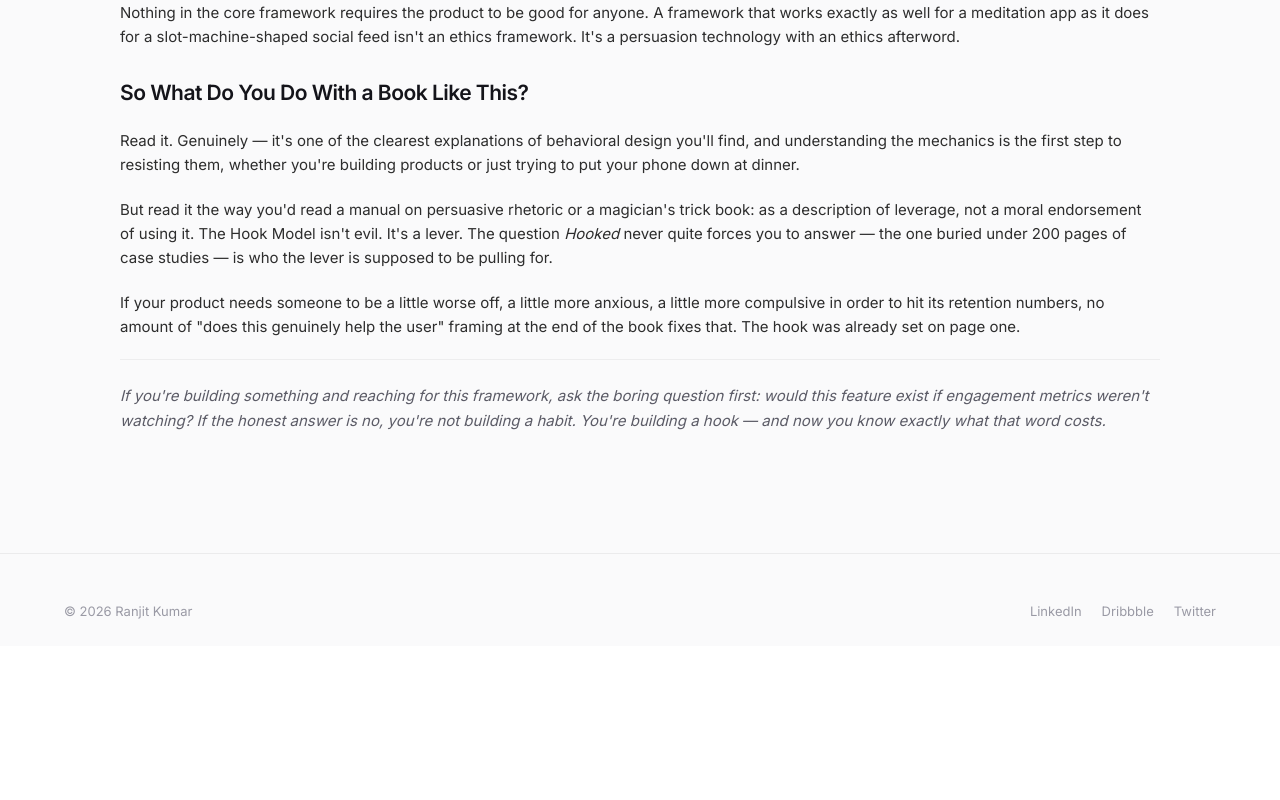
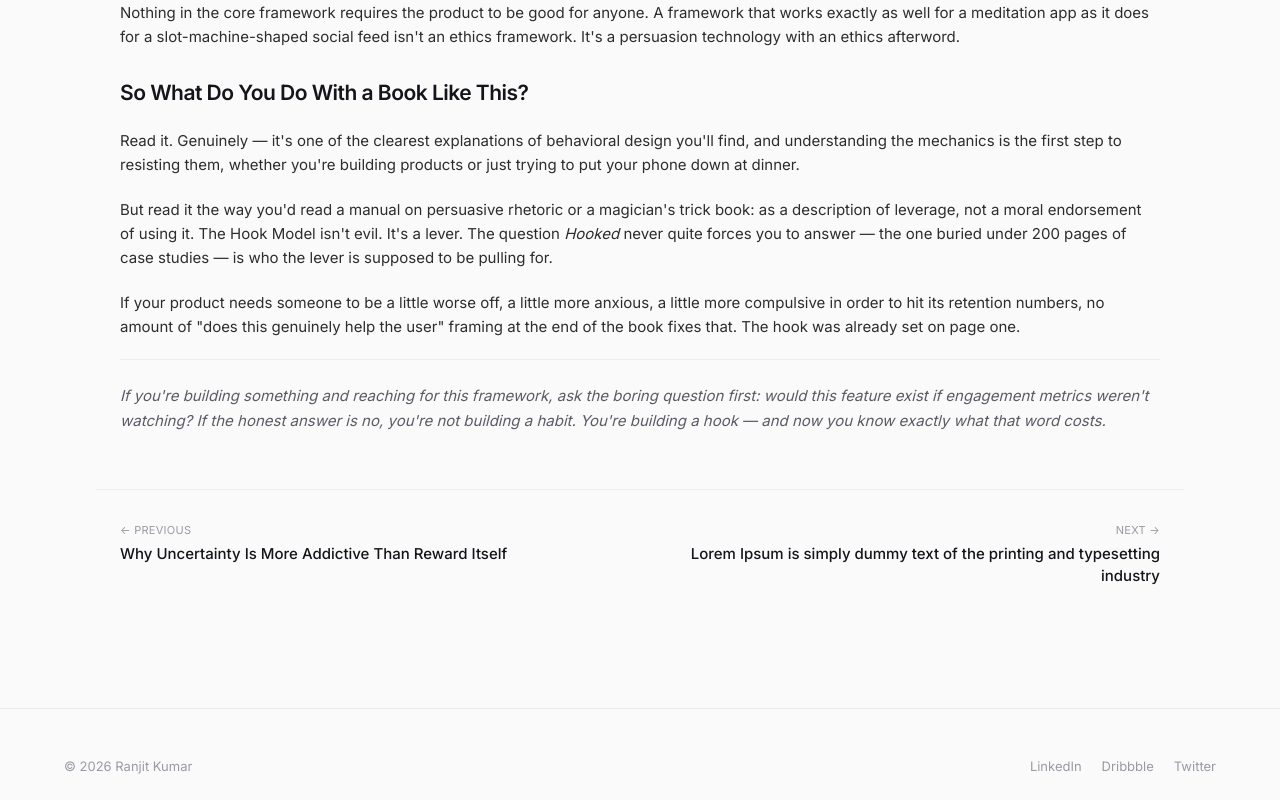
Before and after one commit to ranjitkumark/RKportfolio, a React (Vite) app: page /writing/hooked-ethics-of-habit-design in a window 1280 px wide. Shown: the part 1551-2351 px from the top of the page. Before the commit the page ends 2197 px from the top, so only its background shows below. Built offline with nearby package versions, Linux system fonts and the light colour scheme.

Commit message:
2nd blog

```diff
--- a/src/data/posts.js
+++ b/src/data/posts.js
@@ -1,8 +1,101 @@
 // Real posts live alongside placeholders here — swap in more real
 // title/excerpt/date/body content as Ranjit's writing is ready. Body is a
 // list of blocks ({ type: "p" | "h2" | "note", text }) so posts can mix
-// paragraphs, subheadings, and a closing note; *word* renders as italic.
+// paragraphs, subheadings, and a closing note; *word* renders as italic,
+// **word** renders as bold.
 export const POSTS = [
+  {
+    slug: "psychology-of-variable-rewards",
+    date: "July 23, 2026",
+    readTime: "4 min read",
+    title: "Why Uncertainty Is More Addictive Than Reward Itself",
+    excerpt:
+      "Why a maybe is more compelling than a guarantee — and why willpower alone can't beat a variable-ratio schedule.",
+    body: [
+      {
+        type: "p",
+        text:
+          "If you want to understand why you can't put your phone down, forget the app icons and the color schemes. Look at a pigeon in a box.",
+      },
+      {
+        type: "p",
+        text:
+          "In the 1950s, B.F. Skinner ran an experiment that quietly built the entire attention economy. He put pigeons in a box with a lever. Peck the lever, get a food pellet. Simple enough — the bird learns the pattern, pecks when hungry, stops when full. Predictable behavior for a predictable reward.",
+      },
+      {
+        type: "p",
+        text:
+          "Then he changed one variable. Instead of a pellet every time, the lever paid out on a *random* schedule. Sometimes one peck. Sometimes twenty. No pattern the bird could learn.",
+      },
+      {
+        type: "p",
+        text:
+          "The pigeons didn't peck less. They pecked obsessively — faster, longer, and far harder to get to stop than the pigeons on the predictable schedule. Skinner called it a variable-ratio reinforcement schedule, and it turned out to be one of the most powerful behavior-shaping tools psychology has ever documented.",
+      },
+      { type: "h2", text: "Certainty Is Boring. Your Brain Knows It." },
+      {
+        type: "p",
+        text: "Here's the counterintuitive part: a guaranteed reward is less compelling than a maybe.",
+      },
+      {
+        type: "p",
+        text:
+          "When a reward is certain, the anticipation and the payoff barely register differently — dopamine fires, you get what you expected, done. But when a reward is uncertain, dopamine doesn't just fire *at* the reward. It fires in the gap of not knowing, in the reaching itself. Neuroscientist Wolfram Schultz's research on dopamine neurons found that reward-predicting cues generate the largest dopamine response when the outcome is *maximally uncertain* — right around a 50/50 chance — not when the reward is guaranteed or impossible.",
+      },
+      { type: "p", text: "Translation: your brain isn't chasing the reward. It's chasing the not-knowing." },
+      {
+        type: "p",
+        text:
+          "This is why a slot machine is more compelling than a vending machine, even though the vending machine has a 100% success rate. It's why \"check email\" turns into a reflex faster than \"check bank balance,\" even though your bank balance changes far less often. Certainty kills the itch. Ambiguity feeds it.",
+      },
+      { type: "h2", text: "Three Flavors of Maybe" },
+      {
+        type: "p",
+        text: "Not all variable rewards work the same way, and the products that hook you hardest usually stack more than one.",
+      },
+      {
+        type: "p",
+        text:
+          "**Rewards of the tribe** — social validation you didn't see coming. A like, a comment, a reply. You don't know if it's there until you check, and it's never guaranteed, which is exactly why checking becomes reflexive.",
+      },
+      {
+        type: "p",
+        text:
+          "**Rewards of the hunt** — material or informational payoff with unpredictable value. The next scroll on a feed might be boring or it might be the best thing you've seen all week. Slot machines, loot boxes, and infinite-scroll feeds all run on this same hunt logic — you're foraging, not consuming.",
+      },
+      {
+        type: "p",
+        text:
+          "**Rewards of the self** — a private sense of competence or progress that shows up unpredictably. A high score you didn't expect. A streak you almost broke. Games are especially good at manufacturing this one because they control the entire reward schedule from scratch.",
+      },
+      {
+        type: "p",
+        text:
+          "Stack all three — you don't know if anyone liked your post, you don't know what you'll see next, you don't know if you'll beat your record — and you've built something closer to a casino than an app.",
+      },
+      { type: "h2", text: "Why Your Willpower Isn't the Problem" },
+      {
+        type: "p",
+        text:
+          "This is the part that matters most and gets said least: if you've ever felt weak-willed for checking your phone compulsively, you're diagnosing the wrong system. Variable-ratio schedules are, by design, the most resistant to extinction of any reinforcement pattern psychology has studied. Behavior trained on a variable schedule doesn't just persist longer — it's *harder to unlearn* than behavior trained on a predictable one, even after the rewards stop coming entirely. That's not a personal failing. That's the mechanism working exactly as engineered.",
+      },
+      {
+        type: "p",
+        text:
+          "Which is the uncomfortable truth sitting underneath every \"just have more self-control\" take on phone addiction: you're applying willpower to a system that was specifically selected, tested, and iterated on *because* it defeats willpower. Skinner didn't design his box to be resisted. Neither did the product teams who read his research afterward.",
+      },
+      { type: "h2", text: "The Only Real Defense" },
+      {
+        type: "p",
+        text:
+          "Since the mechanism runs on uncertainty, the only thing that actually breaks it is removing the uncertainty — not gritting your teeth through it. Turn off notifications so the trigger doesn't arrive uninvited. Batch-check things on your own schedule instead of theirs. Make the reward predictable again — check email at set times and it stops being a slot machine and goes back to being a mailbox.",
+      },
+      {
+        type: "p",
+        text: "You can't out-discipline a variable-ratio schedule. You can only stop feeding it a random one.",
+      },
+    ],
+  },
   {
     slug: "hooked-ethics-of-habit-design",
     date: "July 23, 2026",
--- a/src/pages/WritingPost.jsx
+++ b/src/pages/WritingPost.jsx
@@ -5,15 +5,17 @@ import { POSTS } from "../data/posts.js";
 
 const CONTENT_WIDTH = "max-w-[48rem] lg:max-w-[68rem]";
 
-/* Minimal inline markdown: *word* -> italic */
+/* Minimal inline markdown: **word** -> bold, *word* -> italic */
 function renderInline(text) {
-  return text.split(/(\*[^*]+\*)/g).map((part, i) =>
-    part.startsWith("*") && part.endsWith("*") ? (
-      <em key={i}>{part.slice(1, -1)}</em>
-    ) : (
-      <React.Fragment key={i}>{part}</React.Fragment>
-    )
-  );
+  return text.split(/(\*\*[^*]+\*\*|\*[^*]+\*)/g).map((part, i) => {
+    if (part.startsWith("**") && part.endsWith("**")) {
+      return <strong key={i}>{part.slice(2, -2)}</strong>;
+    }
+    if (part.startsWith("*") && part.endsWith("*")) {
+      return <em key={i}>{part.slice(1, -1)}</em>;
+    }
+    return <React.Fragment key={i}>{part}</React.Fragment>;
+  });
 }
 
 function Block({ block }) {
@@ -38,9 +40,40 @@ function Block({ block }) {
   );
 }
 
+function PostNav({ prevPost, nextPost }) {
+  if (!prevPost && !nextPost) return null;
+  return (
+    <div className="grid grid-cols-1 sm:grid-cols-2 gap-6">
+      <div>
+        {prevPost && (
+          <Link to={`/writing/${prevPost.slug}`} className="group block">
+            <div className="text-[11px] tracking-wide text-[#9A9AA5] mb-1">← PREVIOUS</div>
+            <div className="text-[14px] sm:text-[15px] font-medium text-[#14141A] group-hover:text-[#2452C4] transition-colors">
+              {prevPost.title}
+            </div>
+          </Link>
+        )}
+      </div>
+      <div className="sm:text-right">
+        {nextPost && (
+          <Link to={`/writing/${nextPost.slug}`} className="group block">
+            <div className="text-[11px] tracking-wide text-[#9A9AA5] mb-1">NEXT →</div>
+            <div className="text-[14px] sm:text-[15px] font-medium text-[#14141A] group-hover:text-[#2452C4] transition-colors">
+              {nextPost.title}
+            </div>
+          </Link>
+        )}
+      </div>
+    </div>
+  );
+}
+
 export default function WritingPost() {
   const { slug } = useParams();
-  const post = POSTS.find((p) => p.slug === slug);
+  const index = POSTS.findIndex((p) => p.slug === slug);
+  const post = index !== -1 ? POSTS[index] : null;
+  const prevPost = index > 0 ? POSTS[index - 1] : null;
+  const nextPost = index !== -1 && index < POSTS.length - 1 ? POSTS[index + 1] : null;
 
   if (!post) {
     return (
@@ -87,6 +120,10 @@ export default function WritingPost() {
         ))}
       </section>
 
+      <section className={`${CONTENT_WIDTH} mx-auto px-4 sm:px-6 pb-10 sm:pb-14 pt-8 border-t border-black/5`}>
+        <PostNav prevPost={prevPost} nextPost={nextPost} />
+      </section>
+
       <Footer />
     </div>
   );
```
